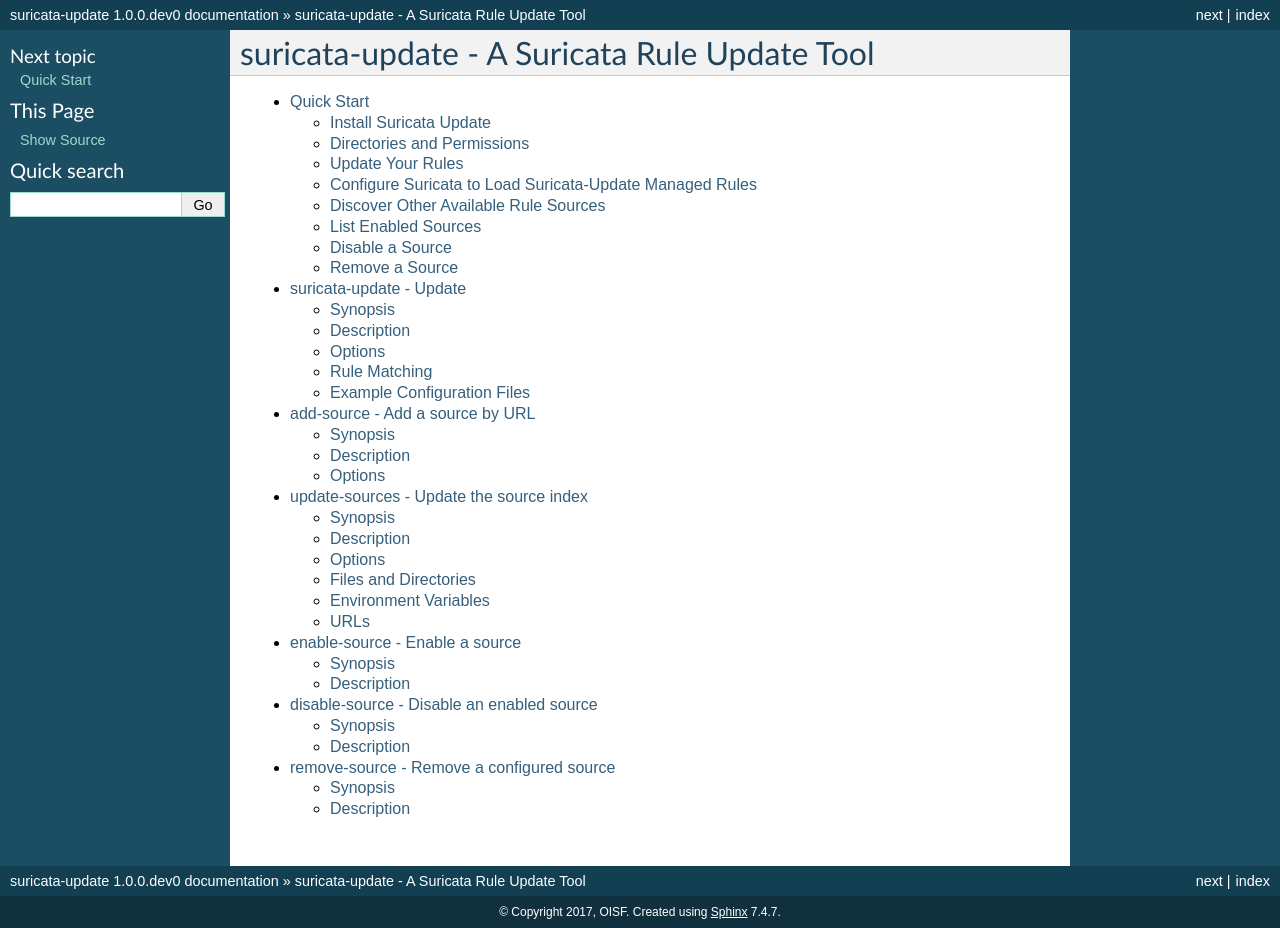
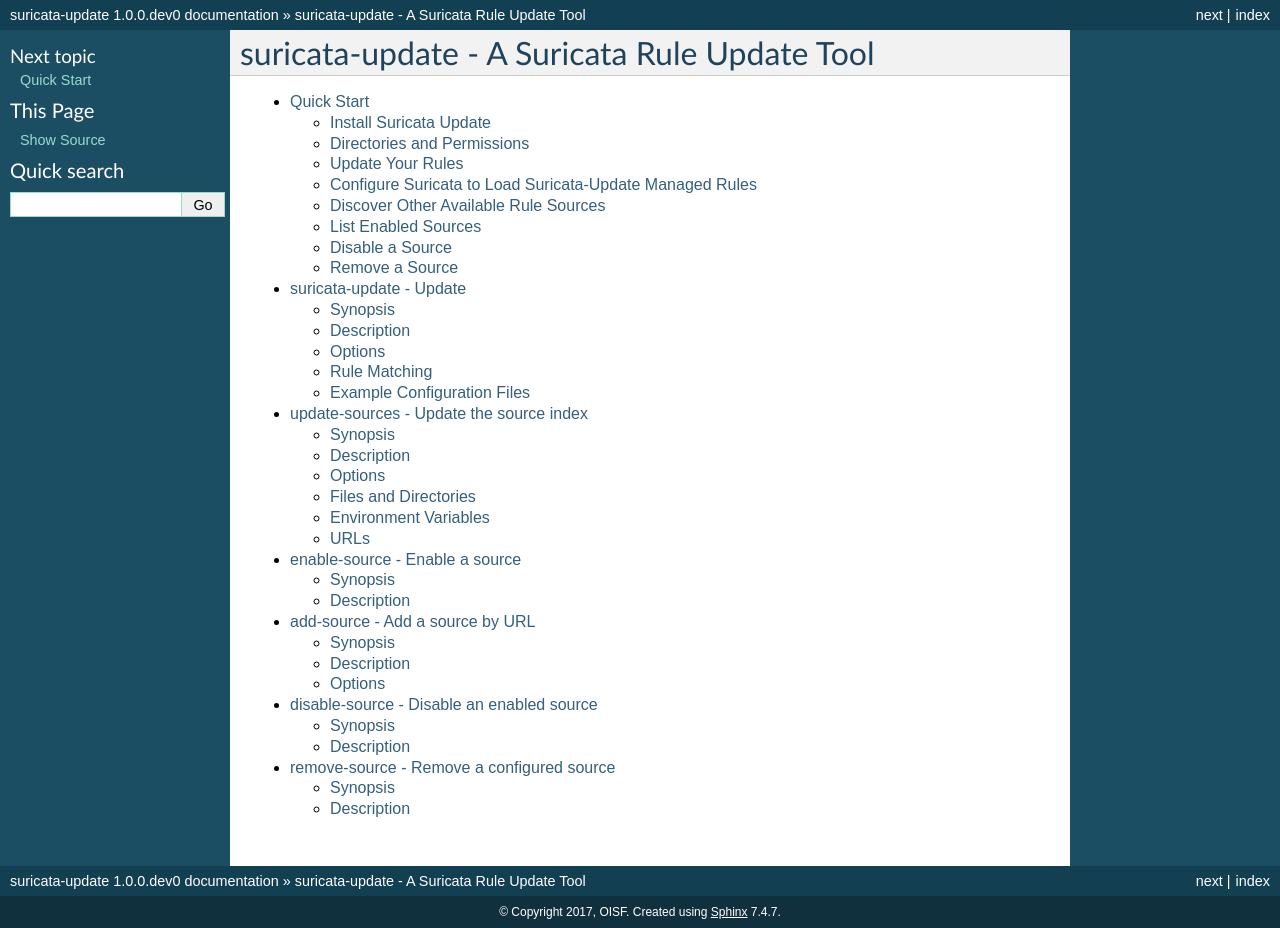
Before and after one commit to OISF/suricata-update, a Sphinx documentation site: the page built from doc/index.rst, in a window 1280 px wide. Built offline with Sphinx 7.4.7, drawn with Linux system fonts in a browser that asks for light colours.

```diff
--- a/doc/index.rst
+++ b/doc/index.rst
@@ -7,8 +7,8 @@ suricata-update - A Suricata Rule Update Tool
 
    quickstart
    update
-   add-source
    update-sources
    enable-source
+   add-source
    disable-source
    remove-source
```
